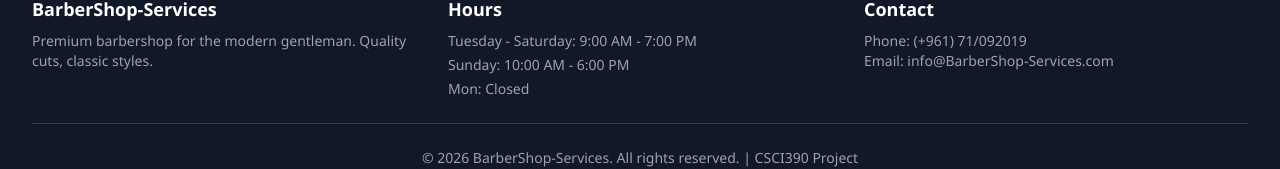
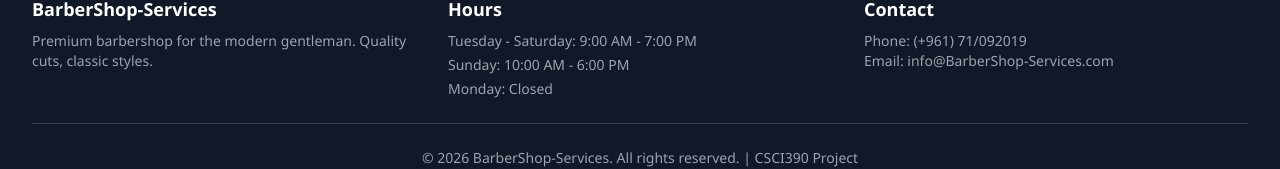
Before and after one commit to mahmoudtarabain/BarberShop-Services, a React (Vite) app: page /contact in a window 1280 px wide. Shown: the part 965-1134 px from the top of the page. Built offline with nearby package versions, Linux system fonts and the light colour scheme; the HTML template or start-up script is replaced by a standard one.

Commit message:
Update footer

```diff
--- a/src/components/Footer.jsx
+++ b/src/components/Footer.jsx
@@ -13,7 +13,7 @@ function Footer() {
             <ul className="space-y-1 text-sm">
               <li>Tuesday - Saturday: 9:00 AM - 7:00 PM</li>
               <li>Sunday: 10:00 AM - 6:00 PM</li>
-              <li>Mon: Closed</li>
+              <li>Monday: Closed</li>
             </ul>
           </div>
           <div>
```
